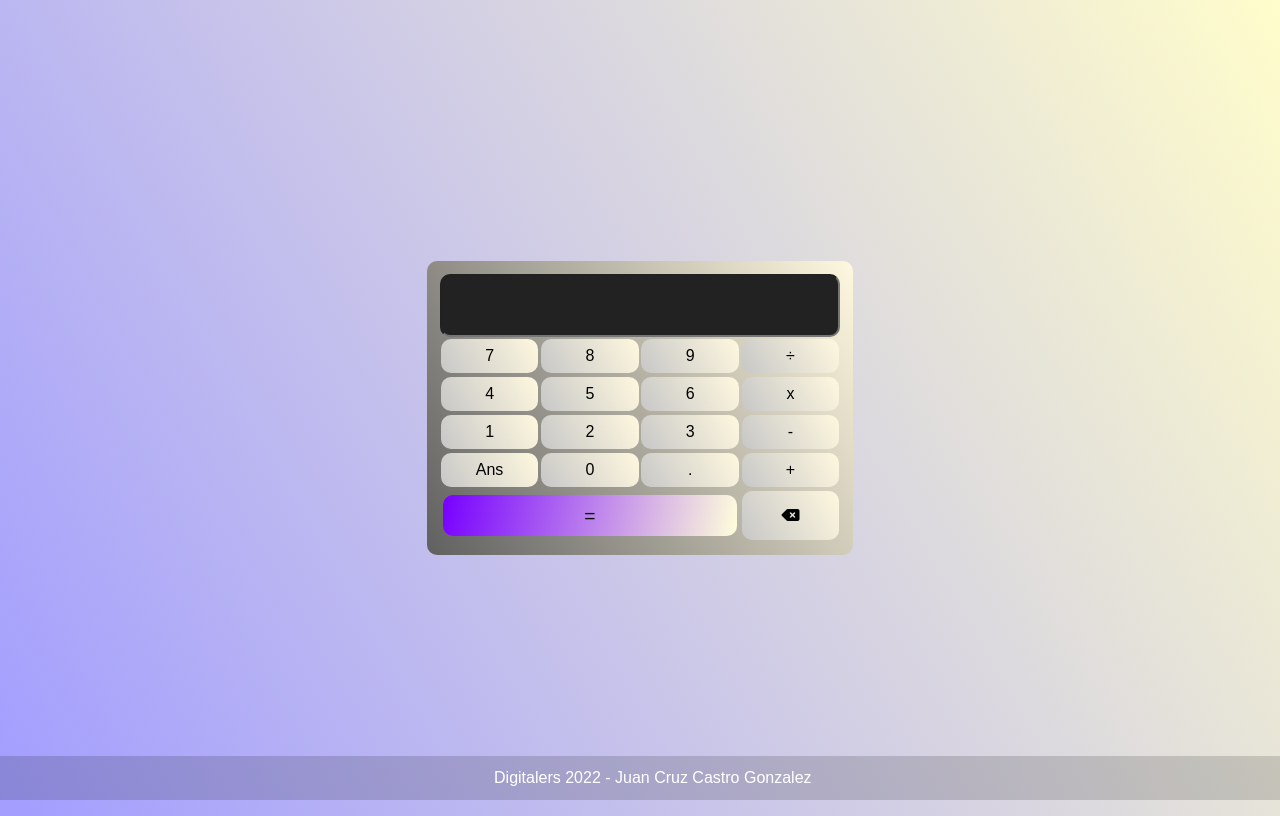
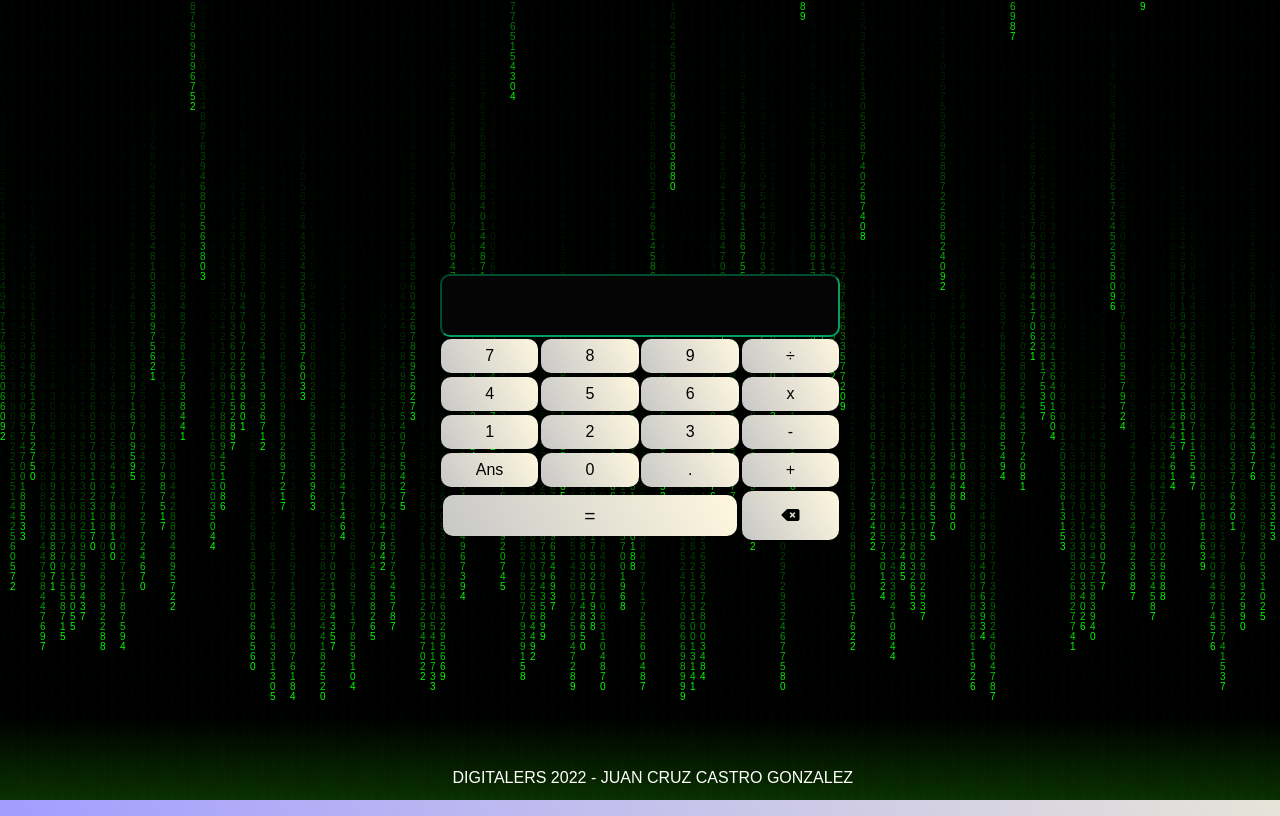
Before and after one commit to JCRep/TP3_Calculadora, a plain HTML site: page TP3_Javascript/calculadora/index.html in a window 1280 px wide. Drawn offline with Linux system fonts and the light colour scheme; a web font is replaced by a local one.

Commit message:
Se adapta a estilo oscuro, se añade canvas y js

```diff
--- a/TP3_Javascript/calculadora/index.html
+++ b/TP3_Javascript/calculadora/index.html
@@ -9,11 +9,12 @@
   <script src="https://kit.fontawesome.com/0404acbb6b.js" crossorigin="anonymous"></script>
   <link rel="preconnect" href="https://fonts.googleapis.com">
   <link rel="preconnect" href="https://fonts.gstatic.com" crossorigin>
-  <link href="https://fonts.googleapis.com/css2?family=Farro:wght@500&display=swap" rel="stylesheet">
+  <link href="https://fonts.googleapis.com/css2?family=DotGothic16&display=swap" rel="stylesheet">
   <link rel="stylesheet" href="style.css">
 </head>
 
 <body>
+  <canvas></canvas>
   <main>
     <article id="Calculadora">
       <input id="Display" type="text">
@@ -47,8 +48,7 @@
       </div>
     </article>
   </main>
-
-  <footer>Digitalers 2022 - Juan Cruz Castro Gonzalez</footer>
+  <footer>DIGITALERS 2022 - JUAN CRUZ CASTRO GONZALEZ</footer>
   <script src="main.js"></script>
 </body>
 
--- a/TP3_Javascript/calculadora/main.js
+++ b/TP3_Javascript/calculadora/main.js
@@ -0,0 +1,38 @@
+var canvas = document.querySelector("canvas"),
+  ctx = canvas.getContext("2d");
+
+// Setting the width and height of the canvas
+canvas.width = window.innerWidth;
+canvas.height = window.innerHeight;
+
+// Setting up the letters
+var letters = "0123456789";
+letters = letters.split("");
+
+// Setting up the columns
+var fontSize = 10,
+  columns = canvas.width / fontSize;
+
+// Setting up the drops
+var drops = [];
+for (var i = 0; i < columns; i++) {
+  drops[i] = 1;
+}
+
+// Setting up the draw function
+function draw() {
+  ctx.fillStyle = "rgba(0, 0, 0, .1)";
+  ctx.fillRect(0, 0, canvas.width, canvas.height);
+  for (var i = 0; i < drops.length; i++) {
+    var text = letters[Math.floor(Math.random() * letters.length)];
+    ctx.fillStyle = "#0f0";
+    ctx.fillText(text, i * fontSize, drops[i] * fontSize);
+    drops[i]++;
+    if (drops[i] * fontSize > canvas.height && Math.random() > 0.95) {
+      drops[i] = 0;
+    }
+  }
+}
+
+// Loop the animation
+setInterval(draw, 33);
--- a/TP3_Javascript/calculadora/style.css
+++ b/TP3_Javascript/calculadora/style.css
@@ -1,5 +1,5 @@
 * {
-  font-family: "Farro", sans-serif;
+  font-family: "DotGothic16", sans-serif;
 }
 body {
   align-items: center;
@@ -7,11 +7,6 @@ body {
   display: flex;
   height: 100vh;
   justify-content: center;
-}
-main {
-  background-image: linear-gradient(240deg, #fff8df, #606060);
-  border-radius: 10px;
-  padding: 1%;
 }
 button {
   border: 0;
@@ -27,12 +22,13 @@ button {
 }
 
 #Display {
-  background-color: #222222;
-  color: #fff;
+  background-color: #050505;
+  color: #0f0;
   font-size: 1.714285714em;
   padding: 0.5em 0.75em;
   text-align: right;
   border-radius: 10px;
+  border-color: #03a062;
   outline: none;
 }
 
@@ -65,7 +61,7 @@ button {
   border-radius: 10px;
 }
 .igual {
-  background-image: linear-gradient(280deg, #fffedb, #7700ff);
+  background-image: linear-gradient(240deg, #fff8df, #c7c7c7);
   grid-column: 1/4;
   font-size: 1.5vw;
 }
@@ -74,8 +70,18 @@ footer {
   left: 0;
   bottom: 0;
   width: 100%;
-  background-color: rgba(0, 0, 0, 0.15);
+  background-image: linear-gradient(#fffedb00, #2fff0030);
   color: white;
   text-align: center;
-  padding: 1%;
+  padding: 4% 1% 1% 1%;
 }
+
+canvas {
+  position: fixed;
+  top: 0;
+  left: 0;
+  background: #000;
+  z-index: -1;
+  margin: 0;
+  padding: 0;
+}
```
